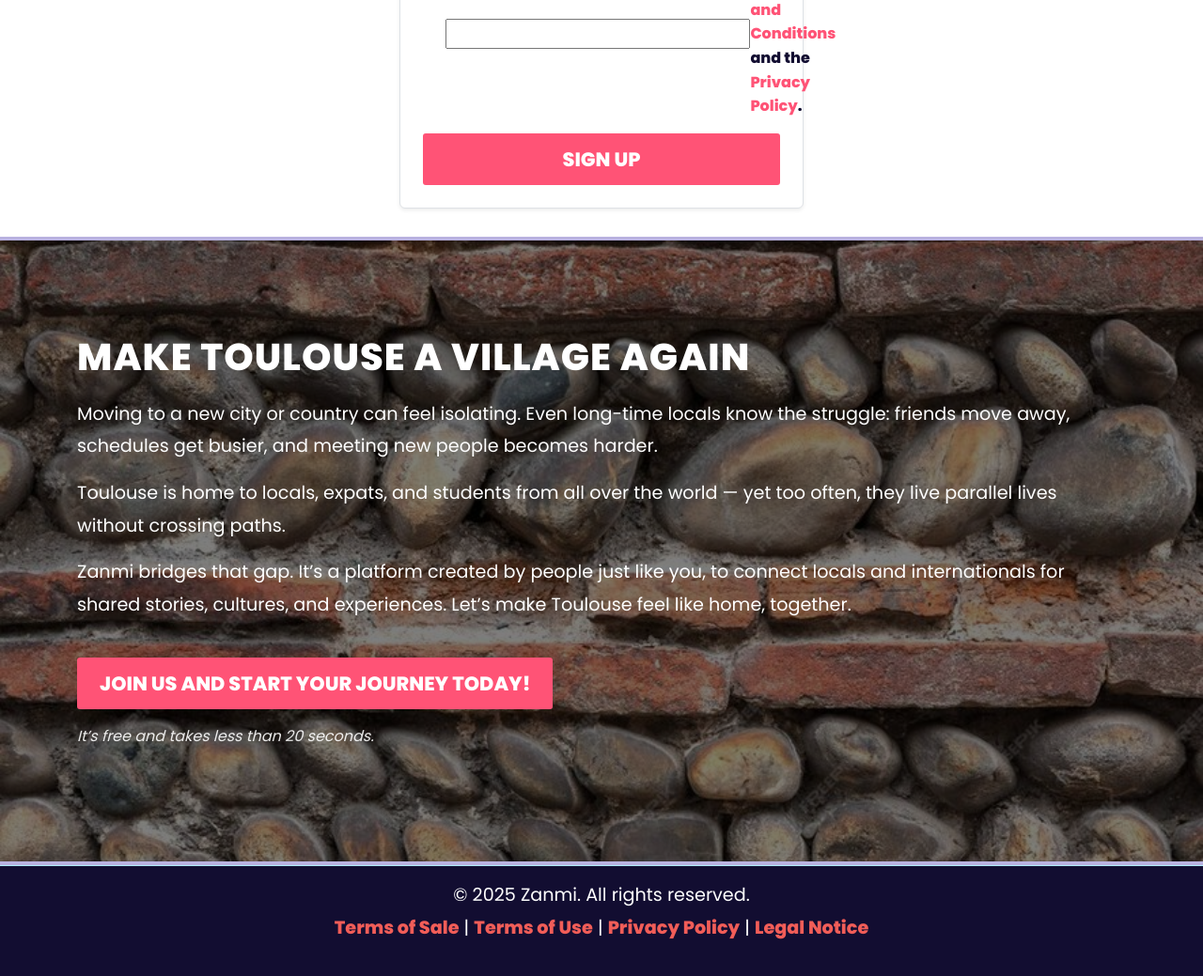
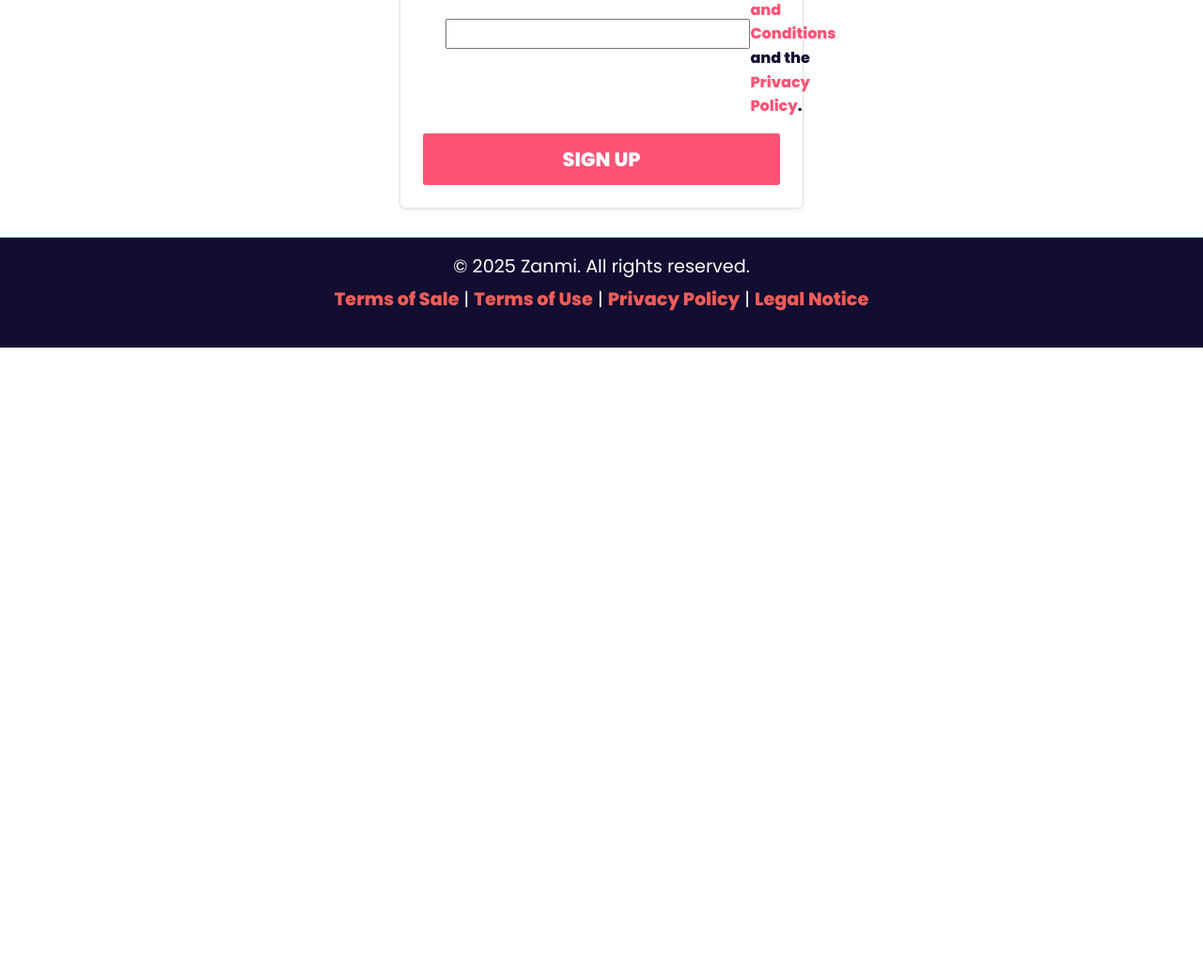
Before and after one commit to jafty/rafiki, a Django app: template events/templates/accounts/register.html in a window 1280 px wide. Shown: the part 585-1624 px from the top of the page at 94% size. After the commit the page ends 955 px from the top, so only its background shows below. Run offline with Django 5.2, Linux system fonts and the light colour scheme; the template is opened without the code that fills it, so the values that code supplies are empty, except form fields; tables that the repository leaves empty hold one stand-in row (values such as "Sample post"); form fields are guessed from the names that the template uses; some libraries are stand-ins or nearby versions.

Commit message:
launch redesign

```diff
--- a/events/templates/base.html
+++ b/events/templates/base.html
@@ -14,19 +14,19 @@
     {% block extra_head %}{% endblock %}
 </head>
 <body>
+
+    <!-- 🚀 Navbar -->
     <nav class="navbar navbar-expand-lg">
         <div class="container-fluid">
             <a class="navbar-brand d-flex align-items-center" href="/">
                 <img src="{% static 'images/logo.png' %}" alt="Zanmi Logo" style="height: 40px; margin-right: 10px;">
             </a>
-            <button class="navbar-toggler" type="button" data-bs-toggle="collapse" data-bs-target="#navbarNav" aria-controls="navbarNav" aria-expanded="false" aria-label="Toggle navigation">
+            <button class="navbar-toggler" type="button" data-bs-toggle="collapse" data-bs-target="#navbarNav">
                 <span class="navbar-toggler-icon"></span>
             </button>
             <div class="collapse navbar-collapse" id="navbarNav">
                 <ul class="navbar-nav ms-auto">
-                    <li class="nav-item">
-                        <a class="nav-link" href="/">Home</a>
-                    </li>
+                    <li class="nav-item"><a class="nav-link" href="/">Home</a></li>
                     {% if user.is_authenticated %}
                         <li class="nav-item">
                             <a class="nav-link" href="{% url 'notifications_list' %}">
@@ -35,172 +35,125 @@
                                 {% endif %}
                             </a>
                         </li>
-                        <li class="nav-item">
-                            <a class="nav-link" href="{% url 'profile' user.username %}">Profile</a>
-                        </li>
-                        <li class="nav-item nav-btn-li">
-                            <a class="btn btn-primary btn-sm" href="{% url 'event_list' %}">Meet strangers</a>
-                        </li>
+                        <li class="nav-item"><a class="nav-link" href="{% url 'profile' user.username %}">Profile</a></li>
+                        <li class="nav-item nav-btn-li"><a class="btn btn-primary btn-sm" href="{% url 'event_list' %}">Meet strangers</a></li>
                     {% else %}
-                        <li class="nav-item">
-                            <a class="nav-link" href="{% url 'login' %}">Log In</a>
-                        </li>
-                        <li class="nav-item nav-btn-li">
-                            <a class="btn btn-primary btn-sm" href="{% url 'register' %}">Sign Up</a>
-                        </li>
+                        <li class="nav-item"><a class="nav-link" href="{% url 'login' %}">Log In</a></li>
+                        <li class="nav-item nav-btn-li"><a class="btn btn-primary btn-sm" href="{% url 'register' %}">Sign Up</a></li>
                     {% endif %}
                 </ul>
             </div>
         </div>
     </nav>
 
-    <!-- Hero Section -->
-    {% if request.resolver_match.url_name == 'event_list' and not request.user.is_authenticated %}
-    <div class="hero-image">
+    <!-- 🎯 HERO SECTION uniquement sur event_detail -->
+    {% if request.resolver_match.url_name == 'event_detail' %}
+    <section class="hero-image">
         <div class="hero-overlay">
-            <h1 class="fw-bold">Join fun and intimate events in Toulouse <br>that make meeting people easy.</h1>
-            <p>Make friends with locals, travelers, and expats while exploring Toulouse through pub crawls, city challenges, and fun group activities.</p>
-            <a href="#events" class="btn btn-primary btn-lg mt-3">Join our next Pub Crawl</a>
+            <h1>{{ event.title }}</h1>
+            <p class="event-subtitle">Discover Toulouse, meet locals & travelers, and enjoy a night out like never before.</p>
+            <a href="#event-details" class="btn btn-primary">Reserve Your Spot</a>
         </div>
-    </div>
+        <div class="hero-background" style="background-image: url('{{ event.image.url }}');"></div>
+    </section>
+    {% endif %}
+
+    <!-- 🔥 HOW IT WORKS - Seulement sur event_detail -->
+    {% if request.resolver_match.url_name == 'event_detail' %}
     <section class="how-it-works">
-        <div class="container">
-            <h2 class="text-center mb-5">How to Meet Your Future Friends</h2>
-            <div class="row text-center">
-                <!-- Étape 1 -->
+        <div class="container text-center">
+            <h2 class="mb-5">How It Works</h2>
+            <div class="row">
                 <div class="col-lg-3 col-md-6 mb-4">
                     <div class="quick-guide-card">
-                        <img src="{% static 'images/event1.jpg' %}" alt="Event 1" class="quick-guide-img">
-                        <h3 class="guide-title">Find Your Event</h3>
+                        <img src="{% static 'images/event1.jpg' %}" alt="Meet People" class="quick-guide-img">
+                        <h3 class="guide-title">Break the Ice</h3>
                         <hr>
-                        <p class="guide-text">Explore a variety of curated events and pick one that matches your vibe.</p>
+                        <p class="guide-text">Start with a small group over a drink—no awkward intros, just good vibes.</p>
                     </div>
                 </div>
-                <!-- Étape 2 -->
                 <div class="col-lg-3 col-md-6 mb-4">
                     <div class="quick-guide-card">
-                        <img src="{% static 'images/event2.jpg' %}" alt="Event 2" class="quick-guide-img">
-                        <h3 class="guide-title">Request to Join</h3>
+                        <img src="{% static 'images/event2.jpg' %}" alt="Explore Toulouse" class="quick-guide-img">
+                        <h3 class="guide-title">Explore Toulouse by Night</h3>
                         <hr>
-                        <p class="guide-text">Complete your profile and let the organizer know you'd like to attend.</p>
+                        <p class="guide-text">Walk through lively streets, discover hidden gems and enjoy unique atmospheres.</p>
                     </div>
                 </div>
-                <!-- Étape 3 -->
                 <div class="col-lg-3 col-md-6 mb-4">
                     <div class="quick-guide-card">
-                        <img src="{% static 'images/event3.jpg' %}" alt="Event 3" class="quick-guide-img">
-                        <h3 class="guide-title">Meet People You Will Love</h3>
+                        <img src="{% static 'images/event3.jpg' %}" alt="Visit Unique Bars" class="quick-guide-img">
+                        <h3 class="guide-title">Visit Local Hotspots</h3>
                         <hr>
-                        <p class="guide-text">Connect with locals and expats who share your interests and energy.</p>
+                        <p class="guide-text">Experience 3 carefully selected bars, each with its own unique vibe.</p>
                     </div>
                 </div>
-                <!-- Étape 4 -->
                 <div class="col-lg-3 col-md-6 mb-4">
                     <div class="quick-guide-card">
-                        <img src="{% static 'images/event4.jpg' %}" alt="Event 4" class="quick-guide-img">
-                        <h3 class="guide-title">Rediscover Toulouse</h3>
+                        <img src="{% static 'images/event4.jpg' %}" alt="Make Friends" class="quick-guide-img">
+                        <h3 class="guide-title">End the Night with New Friends</h3>
                         <hr>
-                        <p class="guide-text">Explore hidden gems, vibrant neighborhoods, and unique spots chosen by thoughtful organizers.</p>
+                        <p class="guide-text">Leave with new friends and future plans—this is just the beginning.</p>
                     </div>
                 </div>
             </div>
-
         </div>
     </section>
     {% endif %}
+
+
+
+    <!-- ✅ MAIN CONTENT (TOUTES LES PAGES) -->
     <main class="wide-container mt-4">
         {% block content %}{% endblock %}
     </main>
-
-    <!-- WhatsApp CTA Section -->
-    {% if request.resolver_match.url_name == 'event_list' and not request.user.is_authenticated %}
-    <section class="cta-section py-5">
-        <div class="container text-center">
-            <h2 class="cta-title">No events for you this week? <br>Join the WhatsApp group and plan your own!</h2>
-            <p class="cta-subtext">Sign up to get an invitation to our WhatsApp group. Connect with locals, travelers, and expats, and even organize your own outings!</p>
-            <a href="{% url 'register' %}" class="btn btn-primary btn-lg mt-3">Get your WhatsApp invite (it's free!)</a>
-        </div>
-    </section>
+    {% if request.resolver_match.url_name == 'event_detail' %}
     <section class="why-zanmi">
         <div class="container">
-            <h2 class="text-center mb-5">Nervous about joining? <br>We'll make it easy for you. Here's how:</h2>
+            <h2 class="text-center mb-5">Why Join a Zanmi Event?</h2>
 
-            <!-- Compatibility and Connection -->
+            <!-- Meet People Who Match Your Energy -->
             <div class="row align-items-center">
                 <div class="col-md-6 p-0">
-                    <img src="{% static 'images/compatibility.jpg' %}" alt="Compatibility" class="why-image">
+                    <img src="{% static 'images/compatibility.jpg' %}" alt="Meet People" class="why-image">
                 </div>
                 <div class="col-md-6 why-col">
-                    <h3 class="why-title">Compatibility and Connection</h3>
+                    <h3 class="why-title">Meet People Who Match Your Energy</h3>
                     <p class="why-text">
-                        Our organizers carefully design private events and make sure that other participants vibe match with yours, so you can easily make new friends.
+                        No awkward introductions, no pressure—just real conversations. Whether you're new in town or looking to expand your social circle, our events connect you with locals and travelers who are open to meeting new people.
                     </p>
                 </div>
             </div>
 
-            <!-- Discover and Experience -->
+            <!-- Discover Toulouse Like a Local -->
             <div class="row align-items-center flex-md-row-reverse">
                 <div class="col-md-6 p-0">
-                    <img src="{% static 'images/discover.jpg' %}" alt="Discover" class="why-image">
+                    <img src="{% static 'images/discover.jpg' %}" alt="Explore Toulouse" class="why-image">
                 </div>
                 <div class="col-md-6 why-col">
-                    <h3 class="why-title">Discovery and Experience</h3>
+                    <h3 class="why-title">Discover Toulouse Like a Local</h3>
                     <p class="why-text">
-                        Enjoy curated events that take you to new restaurants, lively neighborhoods, and unique cultural spots in Toulouse. Organizers will also animate the events so that each experience is packed with smiles, laughters and core memories.
+                        Skip the tourist traps—our events take you through hidden bars, vibrant neighborhoods, and the best local spots. Hosted by people who know and love the city, every event is a new way to experience Toulouse.
                     </p>
                 </div>
             </div>
 
-            <!-- Safe and Inclusive -->
-            <div class="row align-items-center ">
+            <!-- A Safe and Friendly Space -->
+            <div class="row align-items-center">
                 <div class="col-md-6 p-0">
-                    <img src="{% static 'images/safe.jpg' %}" alt="Safety" class="why-image">
+                    <img src="{% static 'images/safe.jpg' %}" alt="Safe and Inclusive" class="why-image">
                 </div>
                 <div class="col-md-6 why-col">
-                    <h3 class="why-title">Safety and Inclusivity</h3>
+                    <h3 class="why-title">A Safe and Friendly Space</h3>
                     <p class="why-text">
-                        All event locations are private and accessible only to approved participants. Organizers will make sure that everyone is safe during their events, ensuring respect for every attendees? For women who prefer, non-mixed events will be available.
+                        Our events are designed to be welcoming and comfortable for everyone. Group sizes are kept small, locations are carefully chosen, and organizers ensure a respectful atmosphere so you can enjoy the experience with peace of mind.
                     </p>
                 </div>
             </div>
         </div>
     </section>
     {% endif %}
-    {% if not request.user.is_authenticated %}
-    <section class="zanmi-story-section position-relative">
-        <!-- Image de fond -->
-        <div class="story-overlay"></div>
-        <div class="container">
-            <div class="row align-items-center">
-                <h2 class="story-title">Make Toulouse a village again</h2>
-                <!-- Colonne Gauche : Texte -->
-                <div class="col-md-12">
-
-                    <p class="story-text ">
-                        Moving to a new city or country can feel isolating. Even long-time locals know the struggle: friends move away, schedules get busier, and meeting new people becomes harder.
-                    </p>
-                    <p class="story-text ">
-                        Toulouse is home to locals, expats, and students from all over the world — yet too often, they live parallel lives without crossing paths.
-                    </p>
-                    <p class="story-text ">
-                        Zanmi bridges that gap. It’s a platform created by people just like you, to connect locals and internationals for shared stories, cultures, and experiences. Let’s make Toulouse feel like home, together.
-                    </p>
-
-                </div>
-
-
-            </div>
-            <!-- Bouton d’appel à l’action -->
-            <a href="{% url 'register' %}" class="btn btn-primary btn-lg mt-4">Join Us and Start Your Journey Today!</a>
-            <p class="cta-reassurance mt-3">
-                It’s free and takes less than 20 seconds.
-            </p>
-        </div>
-    </section>
-    {% endif %}
-
-
-
+    <!-- ✅ FOOTER -->
     <footer class="footer-simple py-3">
         <div class="container text-center">
             <p class="mb-1">&copy; 2025 Zanmi. All rights reserved.</p>
@@ -213,7 +166,6 @@
         </div>
     </footer>
 
-
     <script src="https://cdn.jsdelivr.net/npm/bootstrap@5.3.0/dist/js/bootstrap.bundle.min.js"></script>
     {% block extra_scripts %}{% endblock %}
 </body>
```
